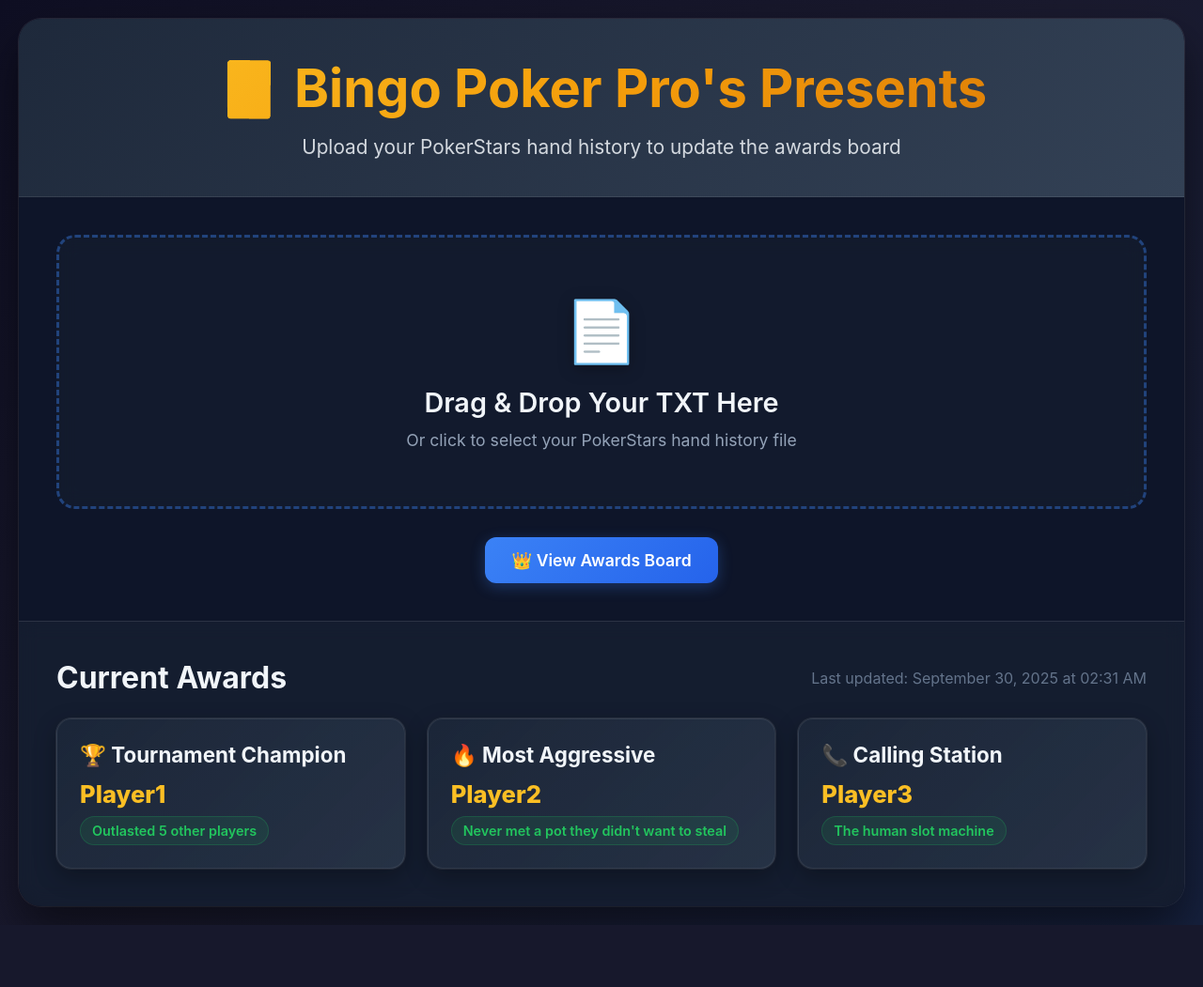
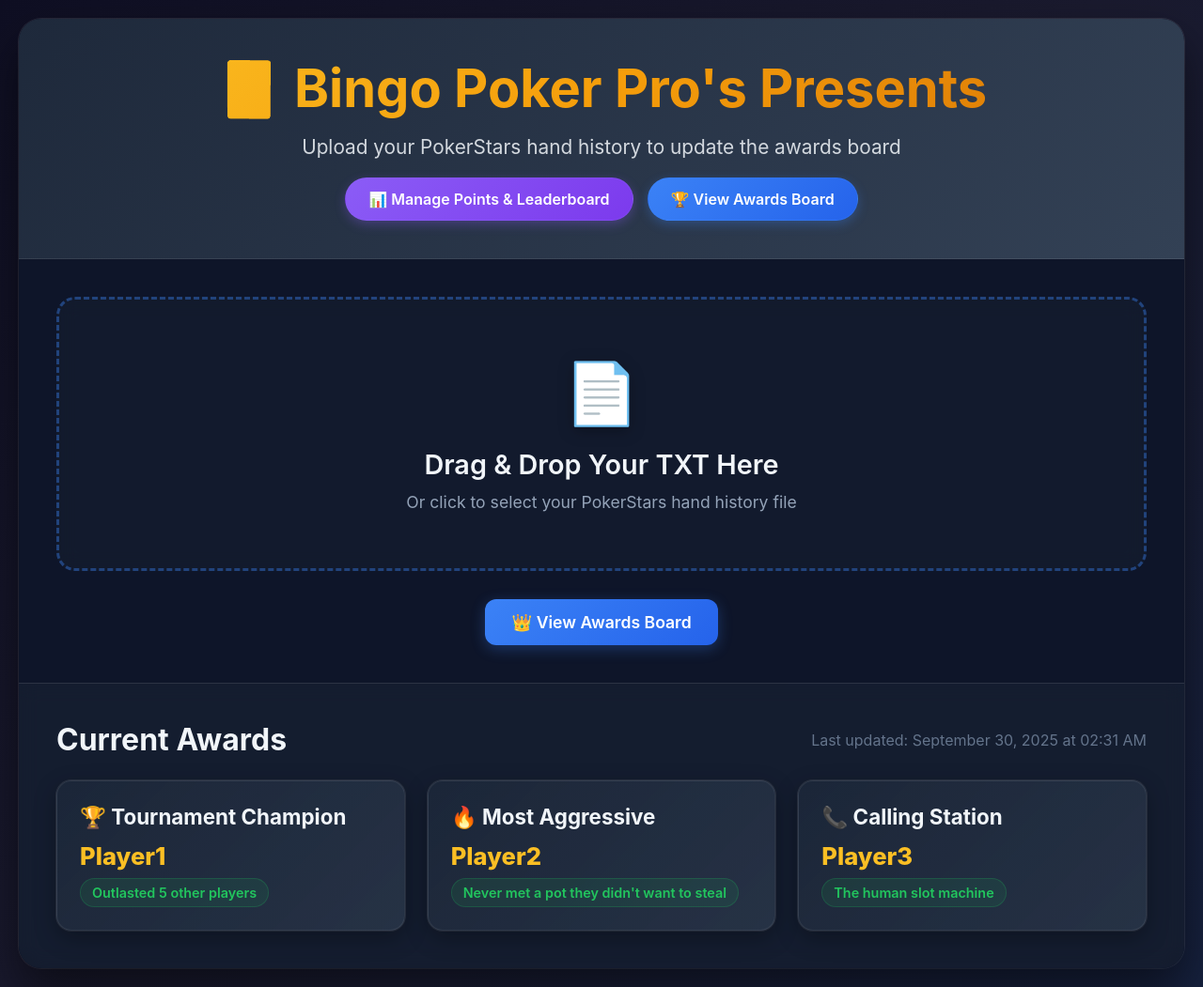
Before and after one commit to blazingsun82/Pokerpopupstats, a FastAPI app: page /upload/bingo-poker-secret-2025 in a window 1280 px wide. Shown: the whole page at 94% size. Before the commit the page ends 985 px from the top, so only its background shows below. Run offline with FastAPI, Linux system fonts and the light colour scheme; data that the repository does not hold is empty; some libraries are stand-ins or nearby versions.

Commit message:
Update upload.html

```diff
--- a/templates/upload.html
+++ b/templates/upload.html
@@ -51,6 +51,44 @@
             font-size: 1.3em;
             opacity: 0.85;
             font-weight: 400;
+        }
+
+        .nav-buttons {
+            display: flex;
+            gap: 15px;
+            justify-content: center;
+            margin-top: 20px;
+            flex-wrap: wrap;
+        }
+
+        .nav-link {
+            display: inline-block;
+            background: linear-gradient(135deg, #3b82f6, #2563eb);
+            color: white;
+            padding: 12px 24px;
+            border-radius: 24px;
+            text-decoration: none;
+            font-weight: 600;
+            border: 1px solid rgba(59, 130, 246, 0.3);
+            transition: all 0.3s cubic-bezier(0.4, 0, 0.2, 1);
+            box-shadow: 0 4px 12px rgba(59, 130, 246, 0.3);
+        }
+
+        .nav-link:hover {
+            transform: translateY(-2px);
+            box-shadow: 0 8px 20px rgba(59, 130, 246, 0.4);
+            background: linear-gradient(135deg, #2563eb, #1d4ed8);
+        }
+
+        .nav-link.secondary {
+            background: linear-gradient(135deg, #8b5cf6, #7c3aed);
+            border-color: rgba(139, 92, 246, 0.3);
+            box-shadow: 0 4px 12px rgba(139, 92, 246, 0.3);
+        }
+
+        .nav-link.secondary:hover {
+            background: linear-gradient(135deg, #7c3aed, #6d28d9);
+            box-shadow: 0 8px 20px rgba(139, 92, 246, 0.4);
         }
 
         .upload-section {
@@ -272,6 +310,15 @@
         <div class="header">
             <h1>🃏 Bingo Poker Pro's Presents</h1>
             <p>Upload your PokerStars hand history to update the awards board</p>
+
+            <div class="nav-buttons">
+                <a href="/admin/{{ admin_path }}" class="nav-link secondary">
+                    📊 Manage Points & Leaderboard
+                </a>
+                <a href="/" class="nav-link">
+                    🏆 View Awards Board
+                </a>
+            </div>
         </div>
 
         <div class="upload-section">
```
